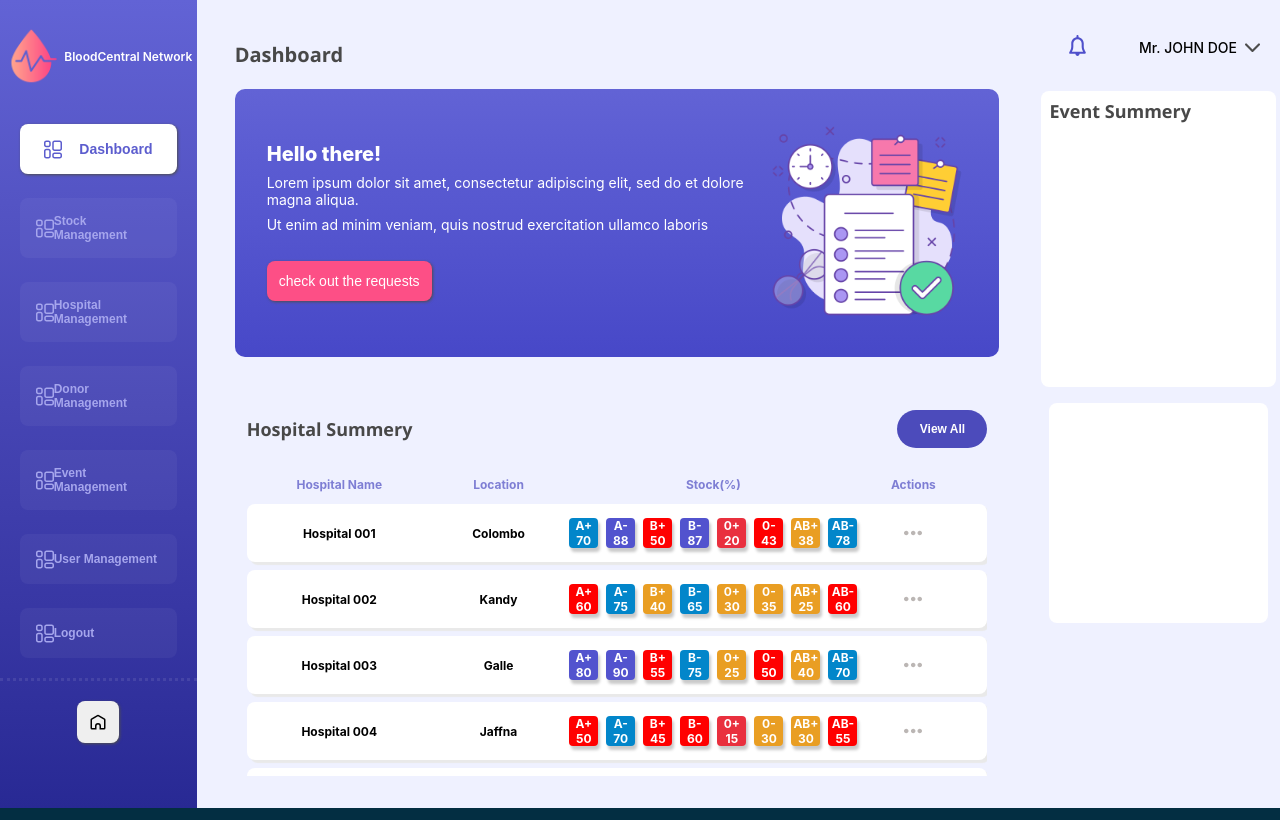
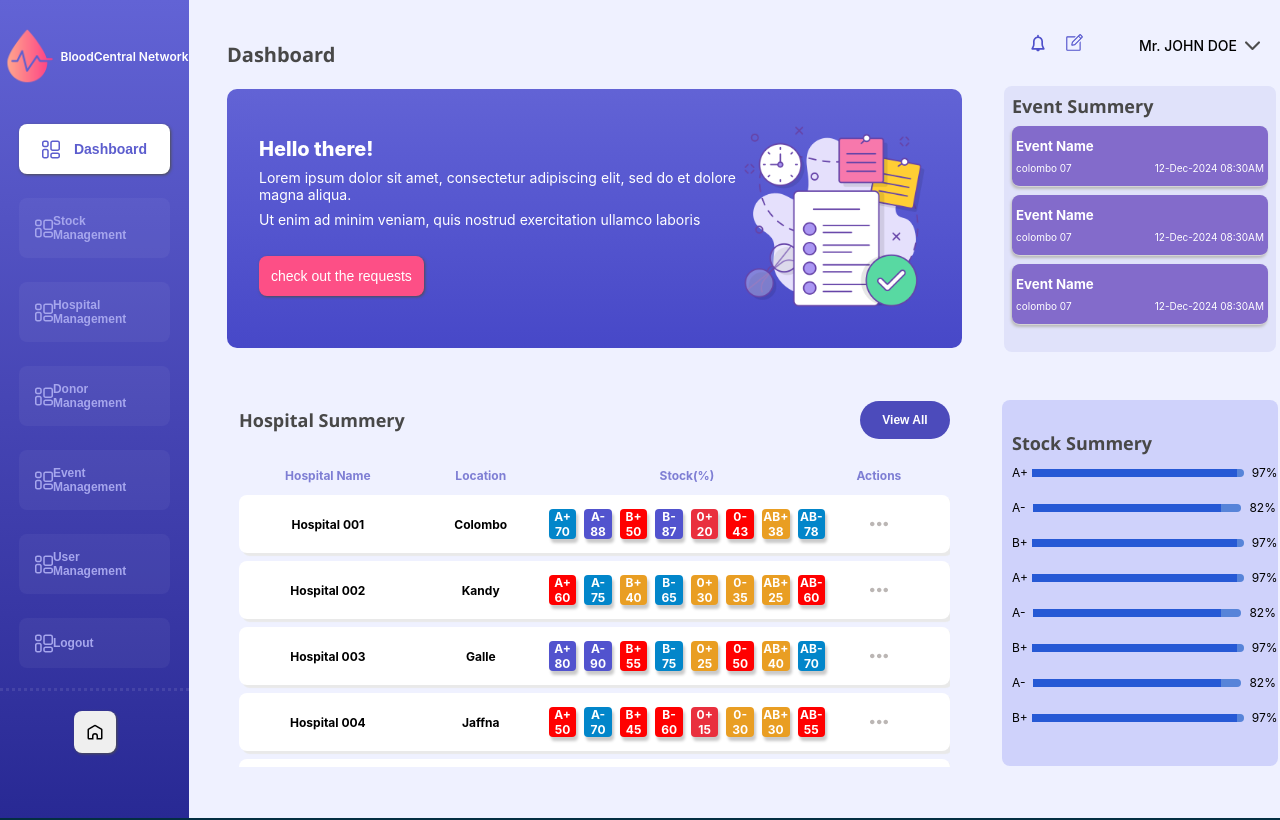
Before and after one commit to difelk/blood-bank-management, a React (Create React App) app: page /admin in a window 1280 px wide. Shown: the top 820 px of the page. Built offline with nearby package versions, Linux system fonts and the light colour scheme.

Commit message:
dashboard ui changes v08

```diff
--- /dev/null
+++ b/src/assets/icons/svgs/NoteIcon.js
@@ -0,0 +1,24 @@
+import * as React from "react";
+const NoteIcon = ({ size, color }) => (
+  <svg
+    fill={color ?? "#000000"}
+    width={size ?? "800px"}
+    height={size ?? "800px"}
+    viewBox="0 0 36 36"
+    preserveAspectRatio="xMidYMid meet"
+    xmlns="http://www.w3.org/2000/svg"
+    xmlnsXlink="http://www.w3.org/1999/xlink"
+  >
+    <title>{"note-line"}</title>
+    <path
+      d="M28,30H6V8H19.22l2-2H6A2,2,0,0,0,4,8V30a2,2,0,0,0,2,2H28a2,2,0,0,0,2-2V15l-2,2Z"
+      className="clr-i-outline clr-i-outline-path-1"
+    />
+    <path
+      d="M33.53,5.84,30.16,2.47a1.61,1.61,0,0,0-2.28,0L14.17,16.26l-1.11,4.81A1.61,1.61,0,0,0,14.63,23,1.69,1.69,0,0,0,15,23l4.85-1.07L33.53,8.12A1.61,1.61,0,0,0,33.53,5.84ZM18.81,20.08l-3.66.81L16,17.26,26.32,6.87l2.82,2.82ZM30.27,8.56,27.45,5.74,29,4.16,31.84,7Z"
+      className="clr-i-outline clr-i-outline-path-2"
+    />
+    <rect x={0} y={0} width={36} height={36} fillOpacity={0} />
+  </svg>
+);
+export default NoteIcon;
--- a/src/components/adminPanel/dashboard/Dashboard.module.scss
+++ b/src/components/adminPanel/dashboard/Dashboard.module.scss
@@ -66,6 +66,11 @@
                 height: 30px;
             }
 
+        }
+
+        .notificationDropdown1 {
+            display: flex;
+            align-items: center;
         }
 
         .profileNameDisplay {
@@ -401,6 +406,18 @@
     }
 }
 
+.column {
+    flex-direction: column !important;
+}
+
+.txtAlnLft {
+    h4 {
+        width: 100%;
+        text-align: left;
+    }
+
+}
+
 .schCardWrapper {
     display: flex;
     flex-direction: column;
@@ -409,19 +426,130 @@
     width: 100%;
 
     .eventsSummery {
-        background-color: #ffffff;
+        background-color: #4a4bc917;
         border-radius: 8px;
         margin: 8px 0;
-        height: 280px;
+        height: 250px;
         width: 100%;
         padding: 8px;
     }
 
     .stockSummery {
-        background-color: #ffffff;
+        background-color: #1622e026;
         border-radius: 8px;
-        margin: 8px 0;
-        height: 220px;
+        margin: 40px 0;
+        padding: 10px;
+        // height: 220px;
+        width: 100%;
+
+        h5 {
+            margin: 0;
+        }
+    }
+}
+
+
+.eventCardWrapper {
+    display: flex;
+    flex-direction: row;
+    align-items: flex-start;
+    text-align: left;
+    border-bottom: 1px solid rgb(213, 213, 213);
+    margin: 8px 0;
+    background-color: #836BCB;
+    padding: 4px;
+    border-radius: 8px;
+    box-shadow: -1px 2px 3px 0px #b9b9b9;
+
+    .eventCard {
+        padding: 8px 0;
         width: 100%;
     }
+
+    h5,
+    p {
+        margin: 0;
+        color: #ffffff;
+    }
+
+    .subDetails {
+        display: flex;
+        flex-direction: row;
+        justify-content: space-between;
+        margin-top: 8px;
+
+        p {
+            font-size: 10px;
+            color: #ffffff;
+        }
+    }
 }
+
+
+.stockWrapper {
+    display: flex;
+    flex-direction: column;
+    width: 100%;
+
+    .stockItem {
+        display: flex;
+        align-items: center;
+        margin: 10px 0;
+
+        .stockItemGraph {
+            display: flex;
+            flex-direction: row;
+            align-items: center;
+            position: relative;
+            margin: 0 4px;
+
+            .graphBck {
+                min-width: 200px;
+                padding: 4px;
+                margin: 0 4px;
+                background-color: #5784D9;
+                border-radius: 8px;
+            }
+
+            .width90,
+            .width80,
+            .width70,
+            .width60,
+            .width50 {
+                position: absolute;
+                padding: 4px;
+                background-color: #2659D5;
+
+            }
+
+            .width90 {
+                width: 197px;
+            }
+
+            .width80 {
+                width: 180px;
+                left: 4px;
+            }
+
+            .width70 {
+                width: 180px;
+            }
+
+            .width60 {
+                width: 160px;
+            }
+
+            .width50 {
+                width: 150px;
+            }
+        }
+
+
+
+        .stockItemName,
+        .stockItemPerc {
+            font-size: 12px;
+        }
+
+    }
+}
--- a/src/components/adminPanel/dashboard/Schedules.js
+++ b/src/components/adminPanel/dashboard/Schedules.js
@@ -4,6 +4,7 @@ import CustomeDropdown from "../../common/components/customDropdown";
 import ArrowDownIcon from "../../../assets/icons/svgs/ArrowIcon";
 import MailIcon from "../../../assets/icons/svgs/MailIcon";
 import NotificationIcon from "../../../assets/icons/svgs/NotificationIcon";
+import NoteIcon from "../../../assets/icons/svgs/NoteIcon";
 
 const Schedules = () => {
   const getUserProfileDrodown = (value) => {
@@ -19,7 +20,13 @@ const Schedules = () => {
           <CustomeDropdown
             getDropdownValue={getUserProfileDrodown}
             dataset={profileData}
-            icon={<NotificationIcon size={25} color={"#4F50CB"} />}
+            icon={<NotificationIcon size={20} color={"#4F50CB"} />}
+            defultTxt={""}
+          />
+          <CustomeDropdown
+            getDropdownValue={getUserProfileDrodown}
+            dataset={profileData}
+            icon={<NoteIcon size={20} color={"#4F50CB"} />}
             defultTxt={""}
           />
         </div>
@@ -48,8 +55,112 @@ const Schedules = () => {
           >
             <h4>Event Summery</h4>
           </div>
+          <div className={Styles.eventCardWrapper}>
+            <div className={Styles.eventCard}>
+              <h5>Event Name</h5>
+              <div className={Styles.subDetails}>
+                <p> colombo 07</p>
+                <p>12-Dec-2024 08:30AM</p>
+              </div>
+            </div>
+          </div>
+          <div className={Styles.eventCardWrapper}>
+            <div className={Styles.eventCard}>
+              <h5>Event Name</h5>
+              <div className={Styles.subDetails}>
+                <p>colombo 07</p>
+                <p>12-Dec-2024 08:30AM</p>
+              </div>
+            </div>
+          </div>
+          <div className={Styles.eventCardWrapper}>
+            <div className={Styles.eventCard}>
+              <h5>Event Name</h5>
+              <div className={Styles.subDetails}>
+                <p>colombo 07</p>
+                <p>12-Dec-2024 08:30AM</p>
+              </div>
+            </div>
+          </div>
         </div>
-        <div className={Styles.stockSummery}></div>
+        <div className={Styles.stockSummery}>
+          <div
+            className={[
+              Styles.summeryChartTitle,
+              Styles.column,
+              Styles.txtAlnLft,
+            ].join(" ")}
+          >
+            <h4>Stock Summery</h4>
+            <div className={Styles.stockWrapper}>
+              <div className={Styles.stockItem}>
+                <div className={Styles.stockItemName}>A+</div>
+                <div className={Styles.stockItemGraph}>
+                  <div className={Styles.graphBck}></div>
+                  <div className={Styles.width90}></div>
+                </div>
+                <div className={Styles.stockItemPerc}>97%</div>
+              </div>
+              <div className={Styles.stockItem}>
+                <div className={Styles.stockItemName}>A-</div>
+                <div className={Styles.stockItemGraph}>
+                  <div className={Styles.graphBck}></div>
+                  <div className={Styles.width80}></div>
+                </div>
+                <div className={Styles.stockItemPerc}>82%</div>
+              </div>
+              <div className={Styles.stockItem}>
+                <div className={Styles.stockItemName}>B+</div>
+                <div className={Styles.stockItemGraph}>
+                  <div className={Styles.graphBck}></div>
+                  <div className={Styles.width90}></div>
+                </div>
+                <div className={Styles.stockItemPerc}>97%</div>
+              </div>
+              <div className={Styles.stockItem}>
+                <div className={Styles.stockItemName}>A+</div>
+                <div className={Styles.stockItemGraph}>
+                  <div className={Styles.graphBck}></div>
+                  <div className={Styles.width90}></div>
+                </div>
+                <div className={Styles.stockItemPerc}>97%</div>
+              </div>
+              <div className={Styles.stockItem}>
+                <div className={Styles.stockItemName}>A-</div>
+                <div className={Styles.stockItemGraph}>
+                  <div className={Styles.graphBck}></div>
+                  <div className={Styles.width80}></div>
+                </div>
+                <div className={Styles.stockItemPerc}>82%</div>
+              </div>
+              <div className={Styles.stockItem}>
+                <div className={Styles.stockItemName}>B+</div>
+                <div className={Styles.stockItemGraph}>
+                  <div className={Styles.graphBck}></div>
+                  <div className={Styles.width90}></div>
+                </div>
+                <div className={Styles.stockItemPerc}>97%</div>
+              </div>
+
+              <div className={Styles.stockItem}>
+                <div className={Styles.stockItemName}>A-</div>
+                <div className={Styles.stockItemGraph}>
+                  <div className={Styles.graphBck}></div>
+                  <div className={Styles.width80}></div>
+                </div>
+                <div className={Styles.stockItemPerc}>82%</div>
+              </div>
+              <div className={Styles.stockItem}>
+                <div className={Styles.stockItemName}>B+</div>
+                <div className={Styles.stockItemGraph}>
+                  <div className={Styles.graphBck}></div>
+                  <div className={Styles.width90}></div>
+                </div>
+                <div className={Styles.stockItemPerc}>97%</div>
+              </div>
+            </div>
+          </div>
+        </div>
       </div>
     </div>
   );
```
